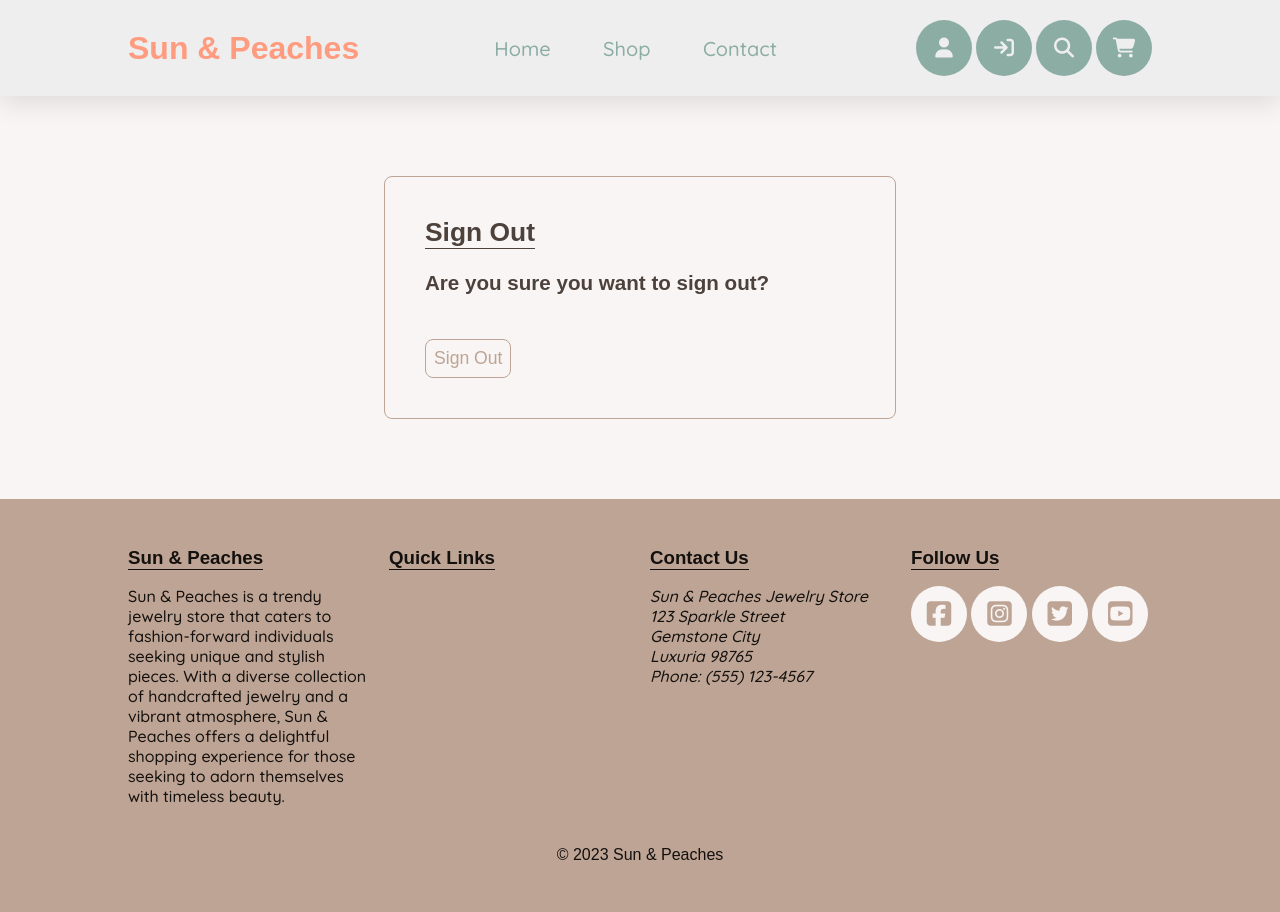
After one commit to radule90/CI_PP_5, a Django app: page /account/signout/ in a window 1280 px wide. The commit adds this page. Run offline with Django 4.2, Linux system fonts and the light colour scheme; the visitor is signed in with stand-in values (Sample User, id 1); some libraries are stand-ins or nearby versions; some web fonts are replaced.

Commit message:
Add signout view, confirm page, style, url

```diff
--- a/account/templates/account/signin.html
+++ b/account/templates/account/signin.html
@@ -1,6 +1,6 @@
 {% extends 'base.html' %}
 {% load static %}
-{% block head_title %}Sign Up{% endblock head_title %}
+{% block head_title %}Sign In{% endblock head_title %}
 
 {% block content %}
 <div class="wrapper">
--- /dev/null
+++ b/account/templates/account/signout_confirm.html
@@ -0,0 +1,19 @@
+{% extends 'base.html' %}
+{% load static %}
+{% block head_title %}Sign Out Confrimation?{% endblock head_title %}
+
+{% block content %}
+    <div class="wrapper">
+        <div class="account-card">
+            <h2>Sign Out</h2>
+            <br>
+            <h3>Are you sure you want to sign out?</h3>
+            <br>
+            <form action="{% url 'signout' %}" method="POST">
+                {% csrf_token %}
+                <br>
+                <button type="submit" class="custom-pointer">Sign Out</button>
+            </form>
+        </div>
+    </div>
+{% endblock content %}
--- a/account/urls.py
+++ b/account/urls.py
@@ -4,4 +4,5 @@ from . import views
 urlpatterns = [
     path('signup/', views.signup, name='signup'),
     path('signin/', views.signin, name='signin'),
+    path('signout/', views.signout, name='signout'),
 ]
--- a/account/views.py
+++ b/account/views.py
@@ -1,6 +1,7 @@
 from django.shortcuts import render, redirect
 from django.contrib import messages
-from django.contrib.auth import authenticate, login
+from django.contrib.auth import authenticate, login, logout
+from django.contrib.auth.decorators import login_required
 from .forms import SignupForm
 from .models import Account
 # Create your views here.
@@ -40,3 +41,13 @@ def signin(request):
     context = {
     }
     return render(request, template, context)
+
+
+@login_required(login_url = 'signin')
+def signout(request):
+    if request.method == 'POST':
+        logout(request)
+        messages.success(request, 'You have successfully signed out.')
+        return redirect('signin')
+    template = 'account/signout_confirm.html'
+    return render(request, template)
--- a/templates/includes/header.html
+++ b/templates/includes/header.html
@@ -17,7 +17,7 @@
             <!-- Icon Links For Profile, Logout, Cart, Search -->
             {% if request.user.is_authenticated %}
             <a href="" class="fa-solid fa-user custom-pointer"></a>
-            <a href="" class="fa-solid fa-arrow-right-to-bracket custom-pointer"></a>
+            <a href="{% url 'signout' %}" class="fa-solid fa-arrow-right-to-bracket custom-pointer"></a>
             {% else %}
             <a href="{% url 'signup' %}" class="fa-solid fa-user custom-pointer"></a>
             {% endif %}
```
Also changed, not shown: account/templates/account/signup copy.html (deleted, +0 -27 lines).
